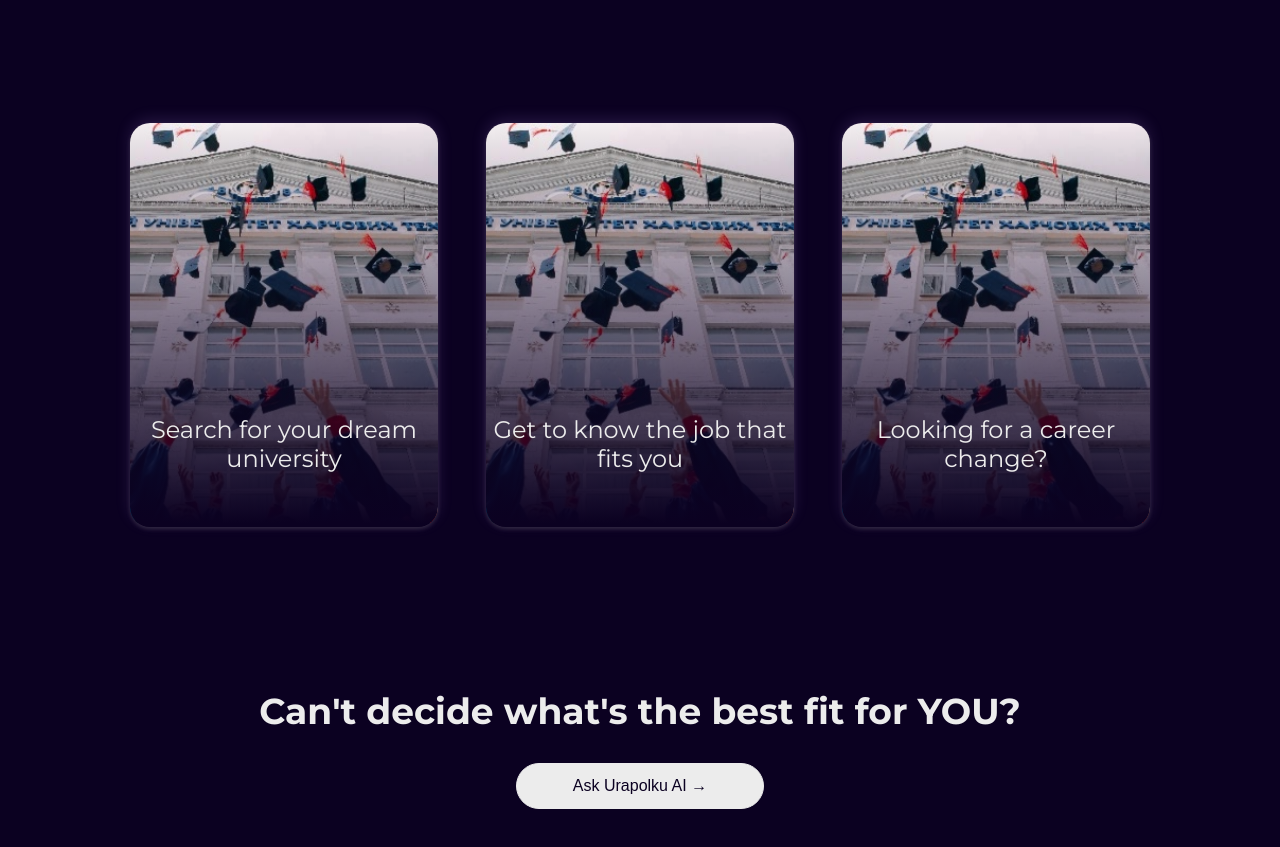
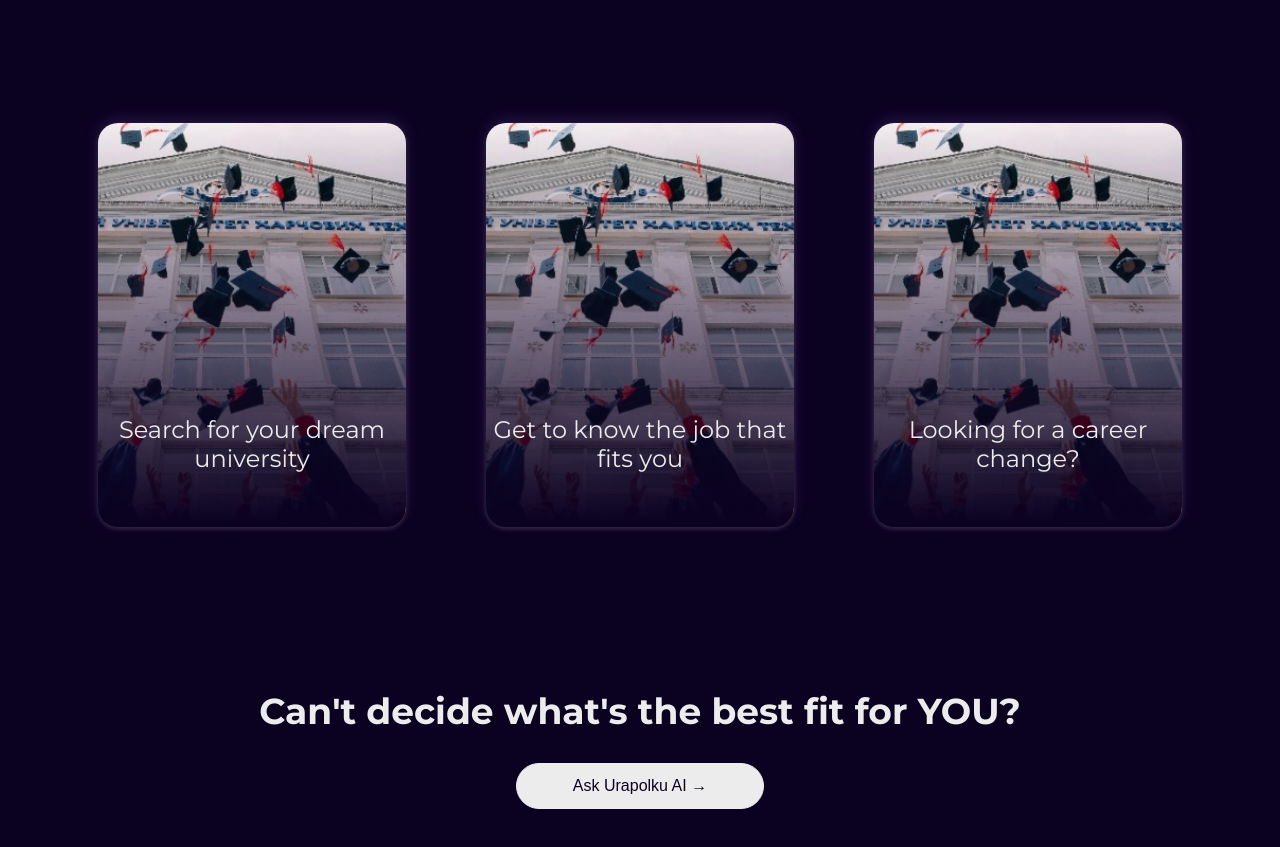
Before and after one commit to Urapolku-fi/Urapolku-AI, a Next.js app: page / in a window 1280 px wide. Shown: the part 1540-2387 px from the top of the page. Built offline with nearby package versions, Linux system fonts and the light colour scheme.

Commit message:
Fix spacing issue with image cards

```diff
--- a/app/page.module.css
+++ b/app/page.module.css
@@ -39,8 +39,9 @@
 
 .imageCardsContainer {
   display: flex;
-  justify-content: space-between;
-  padding: 0px 130px;
+  justify-content: center;
+  gap: 80px;
+  width: 100vw;
 }
 
 .questionContainer {
```
